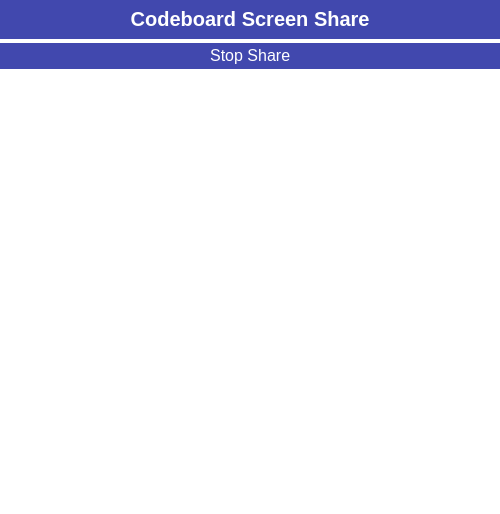
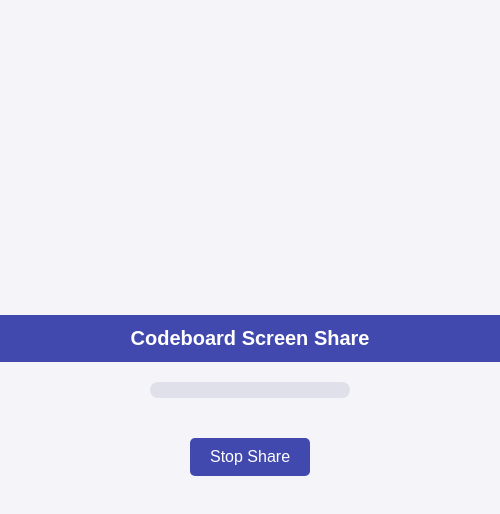
Before and after one commit to jainrishi601/sahayak_webrtc, an Electron app: page index.html in a window 500 px wide. Both pictures are taken after a click on the button "Start Share". Drawn offline with Linux system fonts and the light colour scheme; no server answers.

Commit message:
all done

```diff
--- a/index.html
+++ b/index.html
@@ -11,9 +11,12 @@
     <div class="code" id="code"></div>
 
     <div class="container">
-        <button class="btn" id="start" onclick="startShare()"> Start Share </button>
-        <button class="btn" id="stop" onclick="stopShare()"> Stop Share </button>
+        <button class="btn" id="start" onclick="startShare()">Start Share</button>
+        <button class="btn" id="stop" onclick="stopShare()" style="display: none;">Stop Share</button>
     </div>
+
+    <div id="uuidDisplay" class="uuid"></div>
+    <div id="errorDisplay" class="error"></div>
 
     <script src="index.js"></script>
 
--- a/index.js
+++ b/index.js
@@ -1,19 +1,40 @@
 const { ipcRenderer } = require('electron');
 
 window.onload = function() {
+    // Display Room ID or messages received from the main process
     ipcRenderer.on('uuid', (event, data) => {
-        document.getElementById("code").innerHTML = data;
+        document.getElementById("code").innerHTML = `Room ID: ${data}`;
+    });
+
+    // Display errors received from the main process
+    ipcRenderer.on('error-message', (event, message) => {
+        document.getElementById("errorDisplay").innerHTML = `Error: ${message}`;
     });
 };
 
+// Function to start screen sharing
 function startShare() {
-    ipcRenderer.send('start-share', {});
-    document.getElementById('start').style.display = 'none';
-    document.getElementById('stop').style.display = 'block';
+    ipcRenderer.send('start-share');
+    toggleButtons();
+    clearErrorDisplay();
 }
 
+// Function to stop screen sharing
 function stopShare() {
-    ipcRenderer.send('stop-share', {});
-    document.getElementById('stop').style.display = 'none';
-    document.getElementById('start').style.display = 'block';
+    ipcRenderer.send('stop-share');
+    toggleButtons();
+    document.getElementById("code").innerHTML = "Screen sharing stopped";
 }
+
+// Helper function to toggle the visibility of start/stop buttons
+function toggleButtons() {
+    const startButton = document.getElementById('start');
+    const stopButton = document.getElementById('stop');
+    startButton.style.display = startButton.style.display === 'none' ? 'block' : 'none';
+    stopButton.style.display = stopButton.style.display === 'none' ? 'block' : 'none';
+}
+
+// Helper function to clear the error display
+function clearErrorDisplay() {
+    document.getElementById("errorDisplay").innerHTML = "";
+}
--- a/style.css
+++ b/style.css
@@ -1,35 +1,66 @@
 * {
     padding: 0;
     margin: 0;
+    box-sizing: border-box;
     font-family: sans-serif;
+}
+
+body {
+    display: flex;
+    flex-direction: column;
+    align-items: center;
+    justify-content: center;
+    min-height: 100vh;
+    background-color: #f4f4f9;
 }
 
 .header {
     width: 100%;
-    height: fit-content;
     text-align: center;
-    padding-top: 8px;
-    padding-bottom: 8px;
+    padding: 12px 0;
     color: white;
     font-weight: bolder;
-    background: #4148ae;
+    background-color: #4148ae;
     font-size: 20px;
 }
 
 .code {
-    padding: 2px;
+    margin: 20px 0;
+    padding: 8px;
+    font-size: 18px;
+    font-weight: bold;
+    color: #4148ae;
+    background-color: #e0e0eb;
+    border-radius: 8px;
     text-align: center;
+    min-width: 200px;
 }
 
-.container { display: grid; }
+.container {
+    display: flex;
+    gap: 10px;
+    justify-content: center;
+    align-items: center;
+    margin-top: 20px;
+}
 
 .btn {
-    border: 0;
-    background: #4148ae;
+    border: none;
+    background-color: #4148ae;
     color: white;
-    padding: 4px;
+    padding: 10px 20px;
     font-size: 16px;
-    position: center;
+    border-radius: 5px;
+    cursor: pointer;
+    transition: background-color 0.3s;
 }
 
-#stop {display: none;}
+.btn:hover {
+    background-color: #313a8a;
+}
+
+#errorDisplay {
+    color: red;
+    font-weight: bold;
+    margin-top: 10px;
+}
```
Also changed, not shown: app.js (+39 -18 lines).
